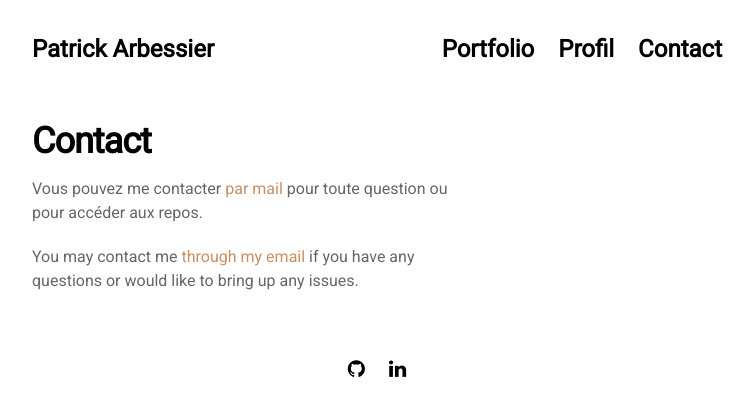
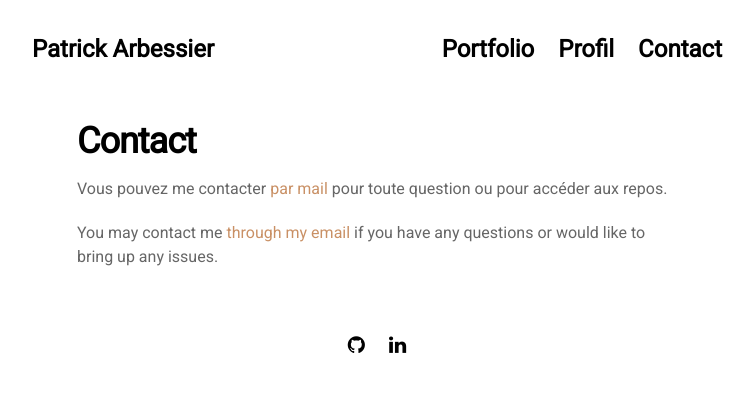
Before and after one commit to patrick-arbessier-data/patrick-arbessier-data.github.io, a Jekyll site: the page built from pages/contact.md, in a window 1280 px wide. Shown: the top 416 px of the page, without its empty margins (263-1017 px from the left). Built offline with Jekyll 4.4.1, drawn with Linux system fonts in a browser that asks for light colours; nearby versions of some CDN libraries.

Commit message:
complement project 2

```diff
--- a/_sass/3-sections/_page.sass
+++ b/_sass/3-sections/_page.sass
@@ -1,6 +1,15 @@
+// -----------------------------------------------------------------------------
+// Pages “classiques” (Profil, Contact, etc.)
+// Objectif : même largeur visuelle que les pages projets (.post-container)
+// -----------------------------------------------------------------------------
+
+
+// Conteneur principal des pages de contenu (layout: page.html)
 .page-content
-  width: 450px
-  margin: 30px
+  // Aligné sur .post-container (projets) : max 600px et centré
+  max-width: 600px
+  width: 100%
+  margin: 30px auto 30px
 
   // Texte de base
   p
@@ -14,13 +23,20 @@
     font:
       weight: 700
 
+
+// Responsive : on garde un rendu confortable sur mobile
 @media (max-width: 768px)
   .page-content
     width: 80vw
 
+
+// -----------------------------------------------------------------------------
 // Surcharges typographiques (pages de contenu + pages projets)
 // Scopées pour ne pas impacter les titres globaux du thème (home, etc.)
+// -----------------------------------------------------------------------------
+// NOTE : .project-load correspond au wrapper de contenu dans les pages projets.
 .page-content, .project-load
+
   h1
     font:
       size: 36px
@@ -40,7 +56,7 @@
       size: 20px
       weight: 700
     line-height: 1.35
-    // Neutralise le padding du thème sur h3
+    // Neutralise le padding du thème sur h3 (trop grand)
     padding: 0
     margin: 30px 0 10px
 
@@ -53,6 +69,6 @@
     padding: 0
     color: #555
 
-  // Évite un vide quand un titre est le premier élément du contenu
+  // Évite un “gros vide” quand un titre est le premier élément du contenu
   h1:first-child, h2:first-child, h3:first-child, h4:first-child
     margin-top: 0
```
